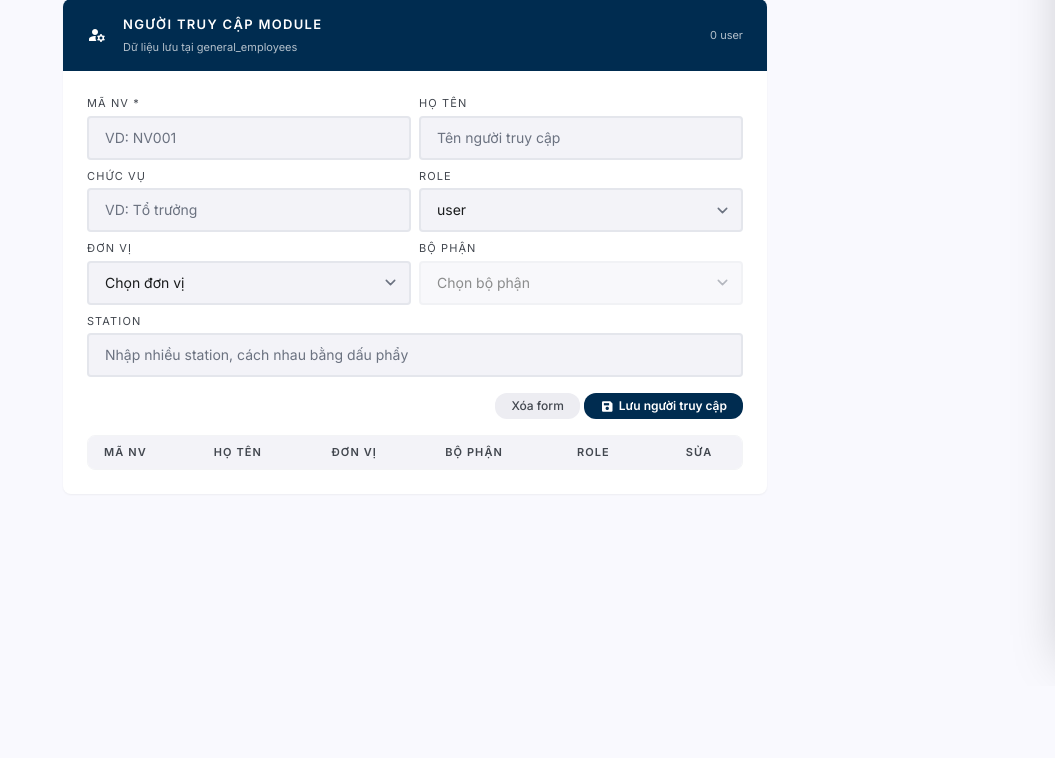
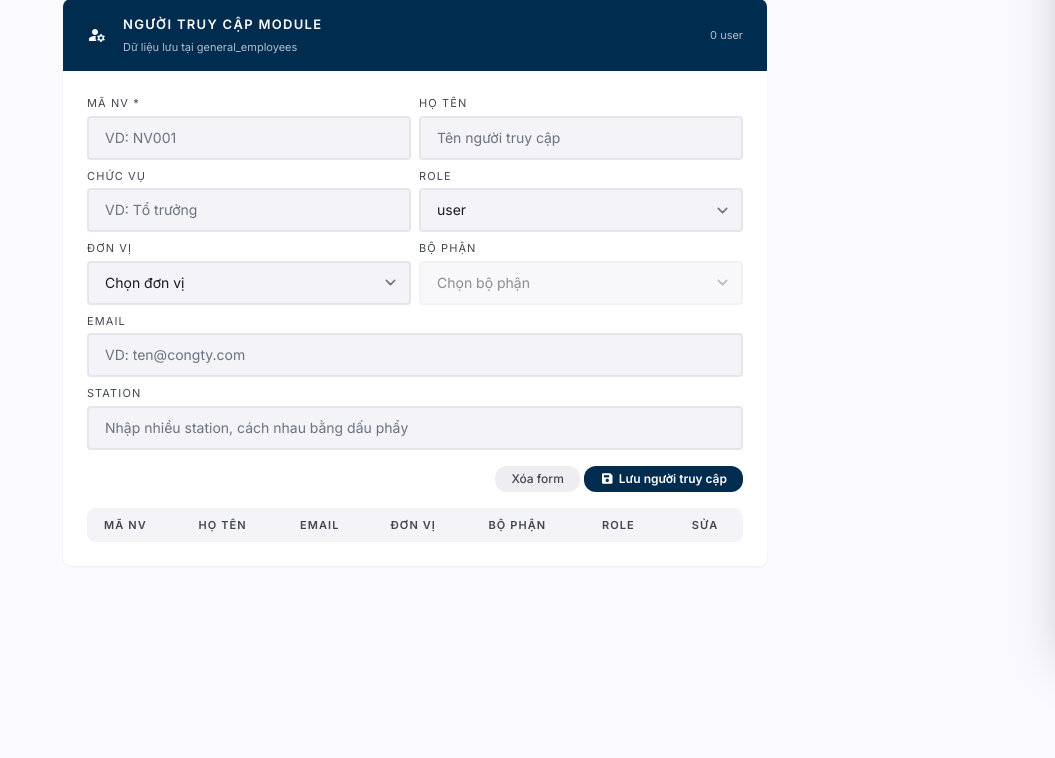
Before and after one commit to yuHM1512/general-dept, a Python web app: template templates/5s_settings.html in a window 1280 px wide. Shown: the part 153-911 px from the top of the page, without its empty margins (225-1280 px from the left). Before the commit the page ends 805 px from the top, so only its background shows below. Run offline with Jinja, Linux system fonts and the light colour scheme; the template is opened without the code that fills it, so the values that code supplies are empty; some libraries are stand-ins or nearby versions.

Commit message:
Add employee email management

```diff
--- a/app/db.py
+++ b/app/db.py
@@ -258,9 +258,13 @@ def _apply_light_migrations() -> None:
             if "updated_by" not in cols:
                 conn.execute(text("ALTER TABLE audit_5s_hdkp ADD COLUMN updated_by VARCHAR(16) NOT NULL DEFAULT ''"))
 
-        # Add role column to general_employees if missing
+        # Add employee settings columns if missing
         if "general_employees" in insp.get_table_names():
             cols = {c["name"] for c in insp.get_columns("general_employees")}
+            if "email" not in cols:
+                conn.execute(
+                    text("ALTER TABLE general_employees ADD COLUMN IF NOT EXISTS email VARCHAR(254) NOT NULL DEFAULT ''")
+                )
             if "role" not in cols:
                 conn.execute(
                     text("ALTER TABLE general_employees ADD COLUMN role VARCHAR(20) NOT NULL DEFAULT 'user'")
--- a/app/models.py
+++ b/app/models.py
@@ -45,6 +45,7 @@ class GeneralEmployee(SQLModel, table=True):
 
     ma_nv: str = Field(primary_key=True, max_length=16)
     ho_ten: str = Field(default="")
+    email: str = Field(default="", max_length=254)
     chuc_vu: str = Field(default="")
     don_vi: str = Field(default="")
     bo_phan: str = Field(default="")
--- a/templates/5s_settings.html
+++ b/templates/5s_settings.html
@@ -129,6 +129,10 @@ tailwind.config = {
           </select>
         </label>
         <label class="block sm:col-span-2">
+          <span class="font-label-md text-[11px] uppercase tracking-widest text-on-surface-variant mb-xs block">Email</span>
+          <input id="access-email" type="email" maxlength="254" autocomplete="email" class="w-full bg-surface-container-low rounded-lg px-md py-sm text-[14px] border-2 border-outline-variant/30 focus:border-primary outline-none" placeholder="VD: ten@congty.com">
+        </label>
+        <label class="block sm:col-span-2">
           <span class="font-label-md text-[11px] uppercase tracking-widest text-on-surface-variant mb-xs block">Station</span>
           <input id="access-station" class="w-full bg-surface-container-low rounded-lg px-md py-sm text-[14px] border-2 border-outline-variant/30 focus:border-primary outline-none" placeholder="Nhập nhiều station, cách nhau bằng dấu phẩy">
         </label>
@@ -151,6 +155,7 @@ tailwind.config = {
             <tr>
               <th class="px-md py-sm font-semibold">Mã NV</th>
               <th class="px-md py-sm font-semibold">Họ tên</th>
+              <th class="px-md py-sm font-semibold">Email</th>
               <th class="px-md py-sm font-semibold">Đơn vị</th>
               <th class="px-md py-sm font-semibold">Bộ phận</th>
               <th class="px-md py-sm font-semibold">Role</th>
@@ -465,6 +470,7 @@ function renderAccessUsers() {
         <p class="font-semibold">${escapeHtml(user.ho_ten || '—')}</p>
         <p class="text-[11px] text-on-surface-variant">${escapeHtml(user.chuc_vu || '')}</p>
       </td>
+      <td class="px-md py-sm text-[12px] text-on-surface-variant break-all min-w-[180px]">${escapeHtml(user.email || '—')}</td>
       <td class="px-md py-sm text-[12px] text-on-surface-variant whitespace-nowrap">${escapeHtml(user.don_vi || '—')}</td>
       <td class="px-md py-sm text-[12px] text-on-surface-variant min-w-[140px]">${escapeHtml(user.bo_phan || '—')}</td>
       <td class="px-md py-sm">
@@ -517,7 +523,7 @@ function onAccessDvChange() {
 }
 
 function resetAccessForm() {
-  ['ma-nv', 'ho-ten', 'chuc-vu', 'station'].forEach(id => {
+  ['ma-nv', 'ho-ten', 'email', 'chuc-vu', 'station'].forEach(id => {
     const input = document.getElementById(`access-${id}`);
     if (input) input.value = '';
   });
@@ -535,6 +541,7 @@ function editAccessUser(maNv) {
   if (!user) return;
   document.getElementById('access-ma-nv').value = user.ma_nv || '';
   document.getElementById('access-ho-ten').value = user.ho_ten || '';
+  document.getElementById('access-email').value = user.email || '';
   document.getElementById('access-chuc-vu').value = user.chuc_vu || '';
   document.getElementById('access-role').value = user.role || 'user';
   document.getElementById('access-don-vi').value = user.don_vi || '';
@@ -548,9 +555,13 @@ function editAccessUser(maNv) {
 
 async function saveAccessUser() {
   const msg = document.getElementById('access-form-message');
+  const emailInput = document.getElementById('access-email');
+  emailInput.value = emailInput.value.trim();
+  if (!emailInput.reportValidity()) return;
   const payload = {
     ma_nv: document.getElementById('access-ma-nv')?.value || '',
     ho_ten: document.getElementById('access-ho-ten')?.value || '',
+    email: emailInput.value,
     chuc_vu: document.getElementById('access-chuc-vu')?.value || '',
     don_vi: document.getElementById('access-don-vi')?.value || '',
     bo_phan: document.getElementById('access-bo-phan')?.value || '',
```
Also changed, not shown: app/main.py (+10 -0 lines), 1 other file.
